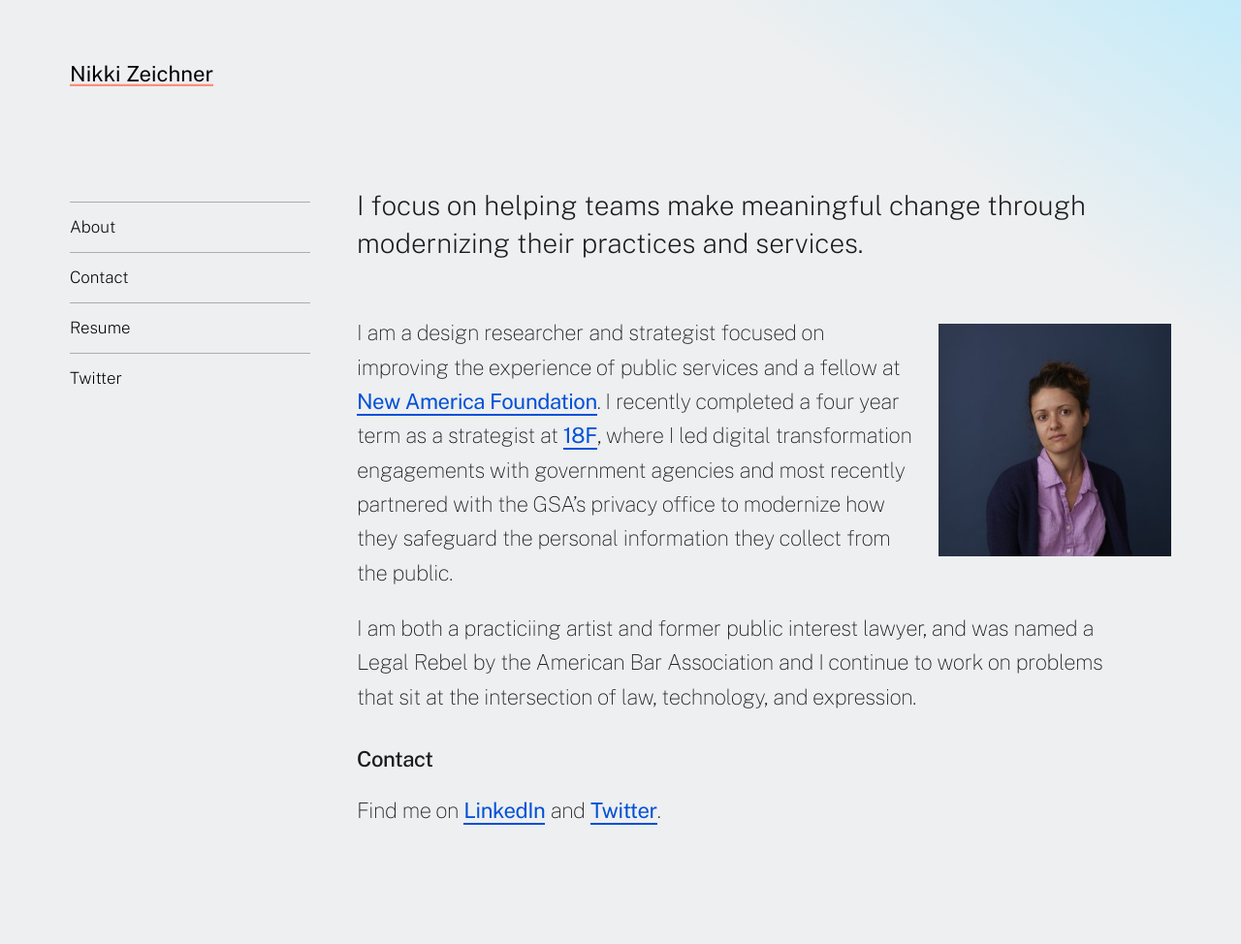
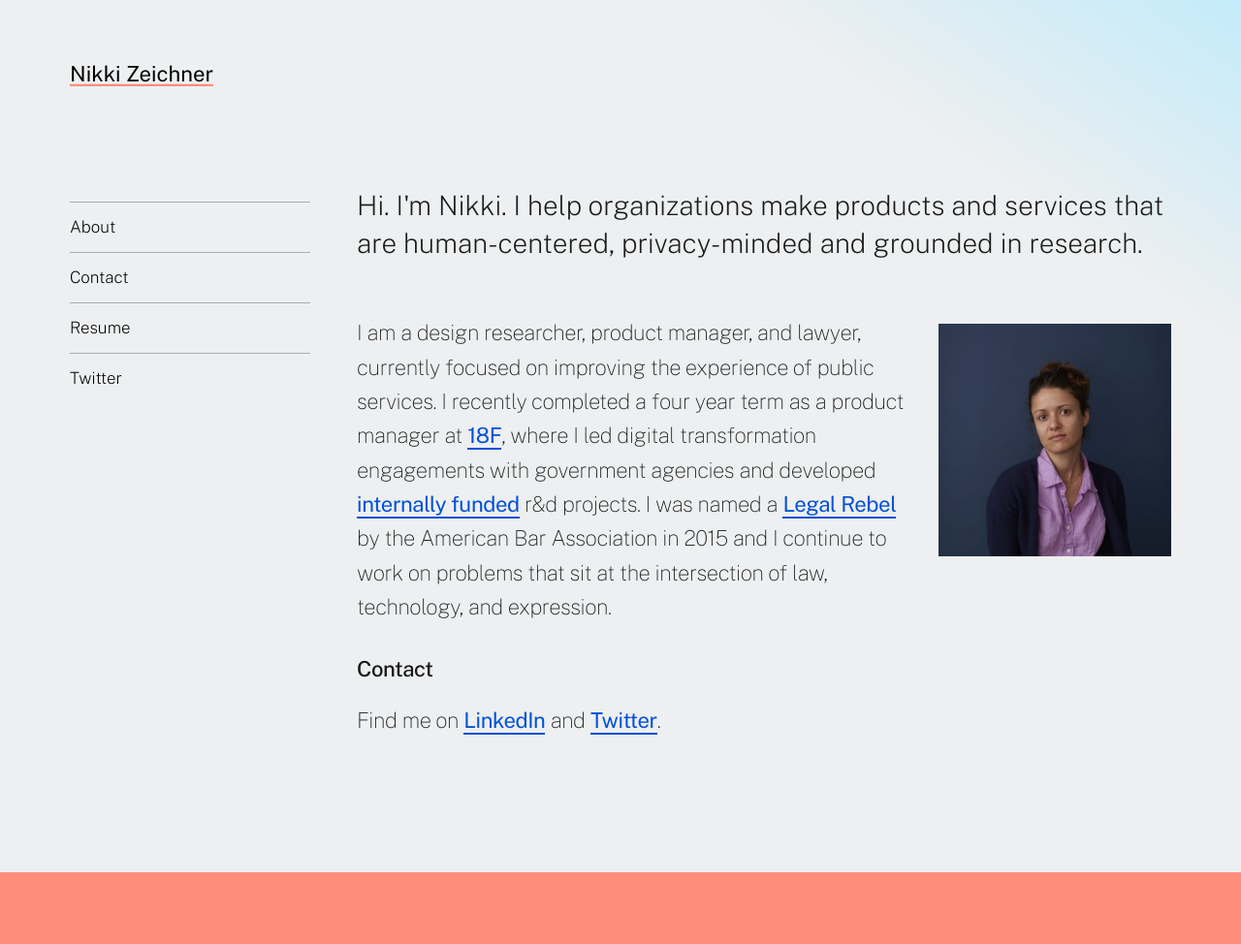
Before and after one commit to nikzei/nikzei.github.io, a Jekyll site: the page built from index.md, in a window 1280 px wide. Shown: the whole page at 97% size. Built offline with Jekyll 4.4.1, drawn with Linux system fonts in a browser that asks for light colours; nearby versions of some CDN libraries; after the commit the page ends 900 px from its top, so only the background shows below that.

Commit message:
Update index.md

```diff
--- a/index.md
+++ b/index.md
@@ -1,15 +1,13 @@
 ---
 layout: home
 title: Nikki Zeichner
-deck: "I focus on helping teams make meaningful change through modernizing their practices and services."
+deck: "Hi. I'm Nikki. I help organizations make products and services that are human-centered, privacy-minded and grounded in research."
 image: /assets/img/nikki-zeichner.jpg
 image_layout: right
 # image_layout: wide
 ---
 
-I am a design researcher and strategist focused on improving the experience of public services and a fellow at [New America Foundation](https://www.newamerica.org/our-people/nikki-zeichner/). I recently completed a four year term as a strategist at [18F](https://18f.gsa.gov/), where I led digital transformation engagements with government agencies and most recently partnered with the GSA’s privacy office to modernize how they safeguard the personal information they collect from the public.
-
-I am both a practiciing artist and former public interest lawyer, and was named a Legal Rebel by the American Bar Association and I continue to work on problems that sit at the intersection of law, technology, and expression.
+I am a design researcher, product manager, and lawyer, currently focused on improving the experience of public services. I recently completed a four year term as a product manager at [18F](https://18f.gsa.gov/), where I led digital transformation engagements with government agencies and developed [internally funded](https://10x.gsa.gov/) r&d projects. I was named a [Legal Rebel](https://www.abajournal.com/legalrebels/article/nikki_zeichner_profile) by the American Bar Association in 2015 and I continue to work on problems that sit at the intersection of law, technology, and expression.
 
 ## Contact
 
```
